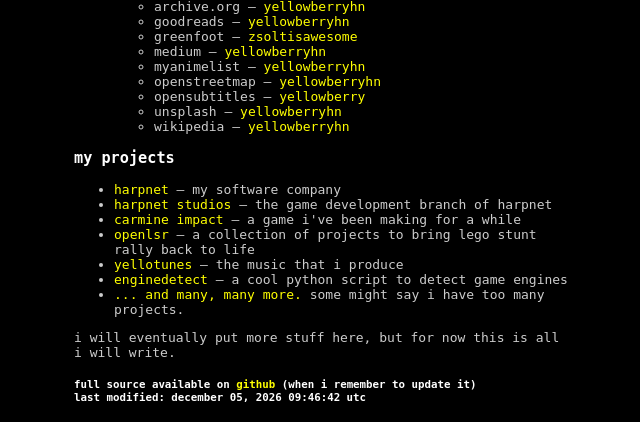
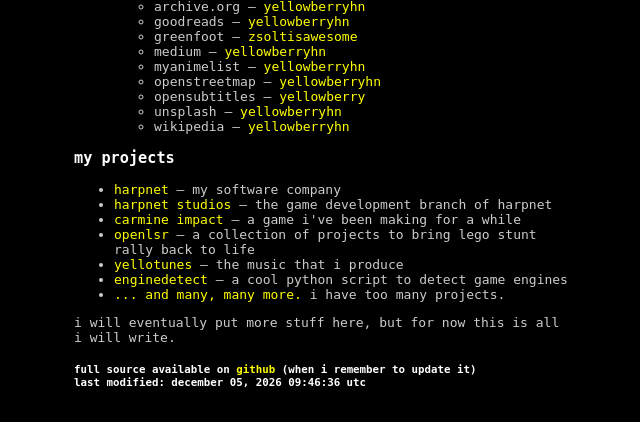
Before and after one commit to yellowberryHN/yello, a PHP site: page / in a window 1280 px wide. Shown: the part 1079-1501 px from the top of the page, without its empty margins (316-956 px from the left). After the commit the page ends 1466 px from the top, so only its background shows below. Run offline with PHP 8.4, Linux system fonts and the light colour scheme.

Commit message:
simplify all projects link

```diff
--- a/index.php
+++ b/index.php
@@ -35,7 +35,7 @@
           <li><a href="https://github.com/openlsr">openlsr</a> — a collection of projects to bring lego stunt rally back to life</li>
           <li><a href="https://yellowberry.bandcamp.com">yellotunes</a> — the music that i produce</li>
           <li><a href="https://github.com/yellowberryhn/enginedetect">enginedetect</a> — a cool python script to detect game engines</li>
-          <li><a href="/projects">... and many, many more.</a> some might say i have too many projects.
+          <li><a href="/projects">... and many, many more.</a> i have too many projects.
       </ul>
       <p>i will eventually put more stuff here, but for now this is all i will write.</p>
       <h5>full source available on <a href="https://github.com/yellowberryhn/yello">github</a> (when i remember to update it)</br>
```
